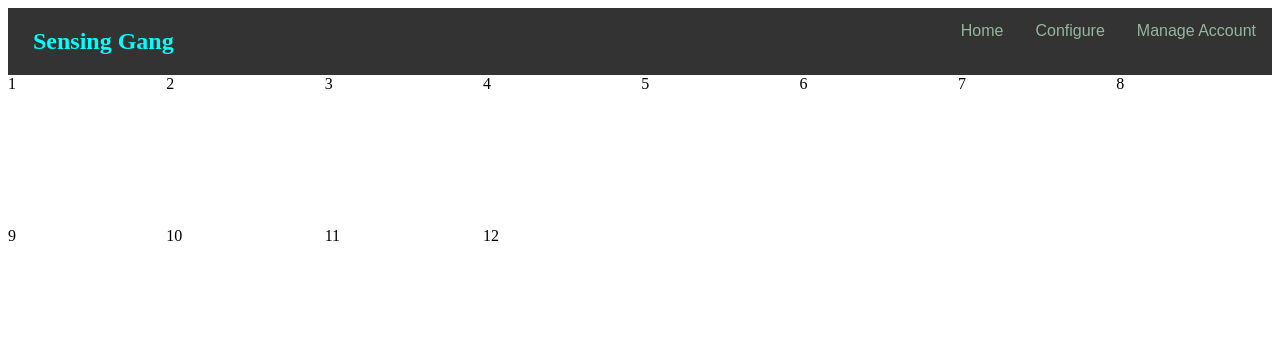
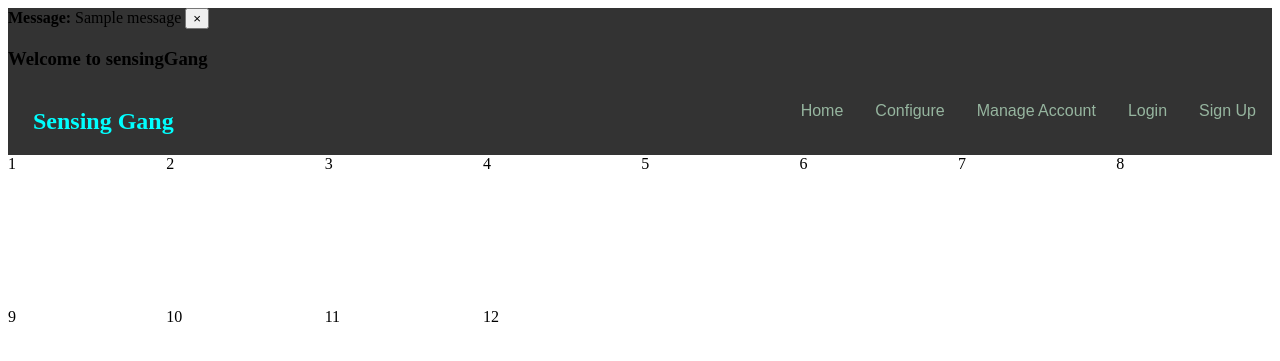
Before and after one commit to UBCO-COSC-310-Winter-2022-T2/the-project-sensinggang, a Django app: page / in a window 1280 px wide. Shown: the top 361 px of the page. Run offline with Django 4.2, Linux system fonts and the light colour scheme; tables that the repository leaves empty hold one stand-in row (values such as "Sample post"); one stand-in notice (Sample message) is shown.

Commit message:
added login + sign up buttons to navbar

```diff
--- a/sensingGang/templates/masterTemplate.html
+++ b/sensingGang/templates/masterTemplate.html
@@ -12,6 +12,23 @@
 <body>
 <div>
     <ul>
+        {% if user.is_authenticated %}
+      <h3> Hello {{ user.first_name }}</h3>
+      <h4>You're successfully logged in</h4>
+      <li><a href="{% url 'signout' %}">Logout</a></li>
+    {% else %}
+      {% for message in messages %}
+        <div class="alert alert-{{ message.tags }} alert-dismissible fade show" role="alert">
+          <strong>Message: </strong> {{ message }}
+          <button type="button" class="close" data-dismiss="alert" aria-label="Close">
+            <span aria-hidden="true">&times;</span>
+          </button>
+        </div>
+      {% endfor %}
+      <h3>Welcome to sensingGang</h3>
+      <li><a href="{% url 'signup' %}">Sign Up</a></li>
+      <li><a href="{% url 'signin' %}">Login</a></li>
+    {% endif %}
         <h2 id="logo">Sensing Gang</h1>
         <li><a href="">Manage Account</a></li>
         <li><a href="">Configure</a></li>
```
